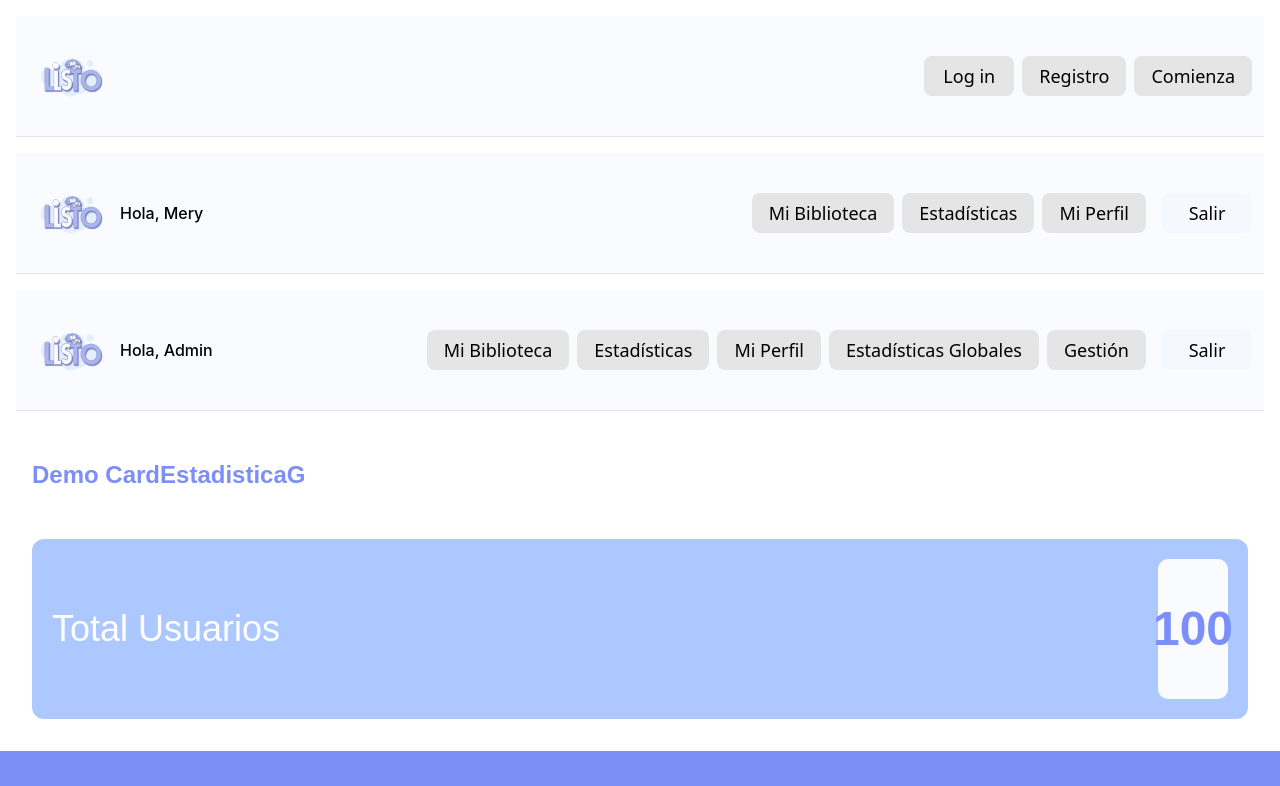
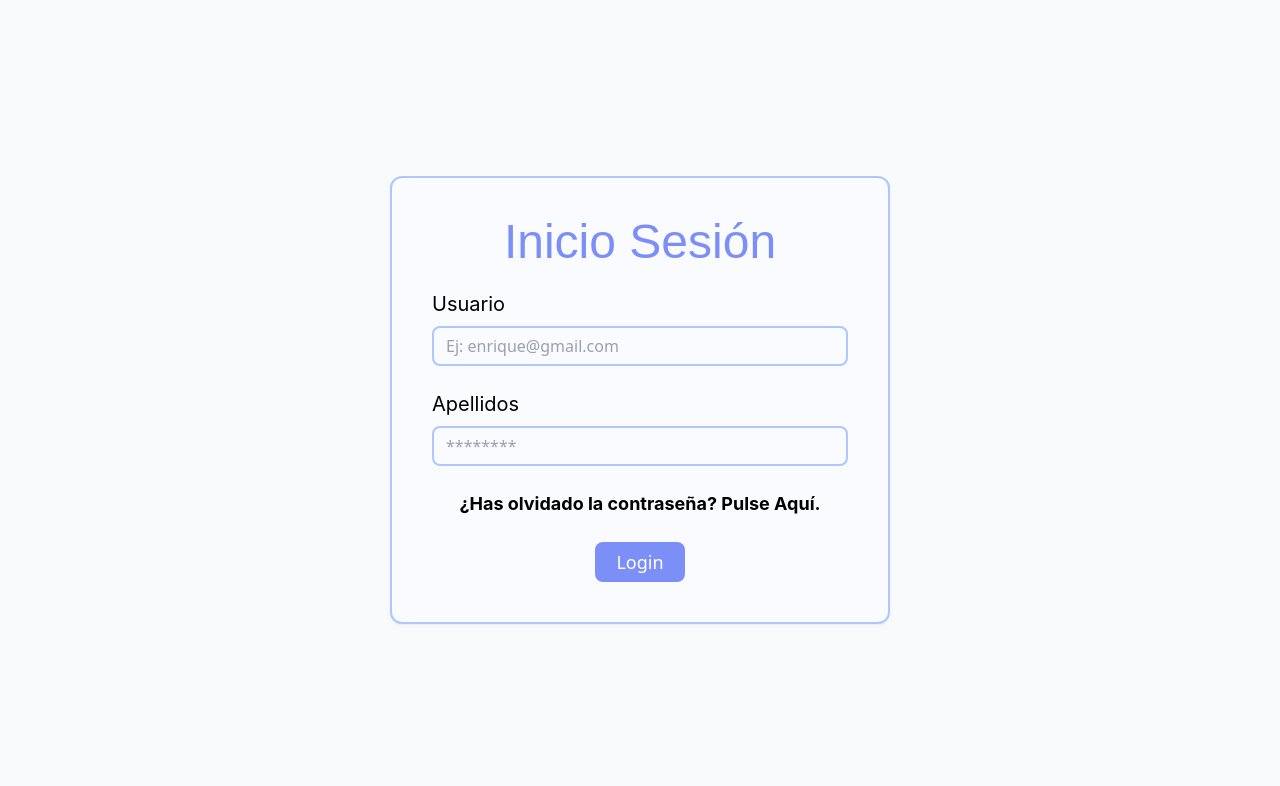
Before and after one commit to egilp04/listO, a React (Vite) app: page / in a window 1280 px wide. Shown: the top 786 px of the page. Built offline with nearby package versions, Linux system fonts and the light colour scheme.

Commit message:
Pruebas mias formularios

```diff
--- a/src/App.tsx
+++ b/src/App.tsx
@@ -2,27 +2,33 @@ import CardEstadisticaG from "./componentes/tarjetas/cardEstadisticaG";
 import { BrowserRouter } from 'react-router-dom'
 import Footer from './componentes/Footer'
 import Navbar from './componentes/Navbar'
+import { Genero } from "./componentes/Formularios/Genero";
+import { Login_ChangePasswd } from "./componentes/Formularios/Login_ChangePasswd";
 
 function App() {
   return (
-    <BrowserRouter>
-      <div className="min-h-screen flex flex-col bg-white">
-        <header className="p-4 flex flex-col gap-4">
-          <Navbar />
 
-          <Navbar usuario="Mery" estaLogueado={true} />
+    <>
+    <Login_ChangePasswd login={true}></Login_ChangePasswd>
+    </>
+    // <BrowserRouter>
+    //   <div className="min-h-screen flex flex-col bg-white">
+    //     <header className="p-4 flex flex-col gap-4">
+    //       <Navbar />
 
-          <Navbar usuario="Admin" estaLogueado={true} esAdmin={true} />
-        </header>
+    //       <Navbar usuario="Mery" estaLogueado={true} />
 
-        <main className="flex-1 p-8 flex flex-col gap-8">
-          <h2 className="text-2xl font-bold mb-4">Demo CardEstadisticaG</h2>
-          <CardEstadisticaG numero={100} texto="Total Usuarios" />
-        </main>
+    //       <Navbar usuario="Admin" estaLogueado={true} esAdmin={true} />
+    //     </header>
 
-        <Footer />
-      </div>
-    </BrowserRouter>
+    //     <main className="flex-1 p-8 flex flex-col gap-8">
+    //       <h2 className="text-2xl font-bold mb-4">Demo CardEstadisticaG</h2>
+    //       <CardEstadisticaG numero={100} texto="Total Usuarios" />
+    //     </main>
+
+    //     <Footer />
+    //   </div>
+    // </BrowserRouter>
   )
 }
 
```
